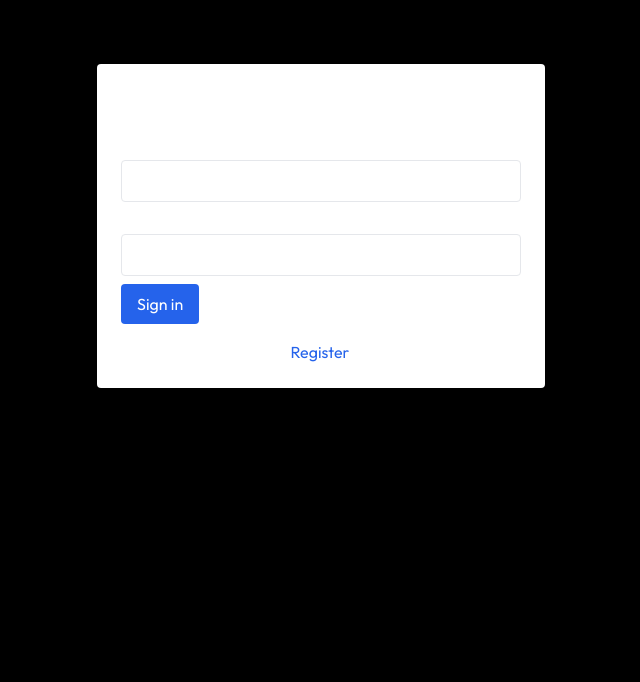
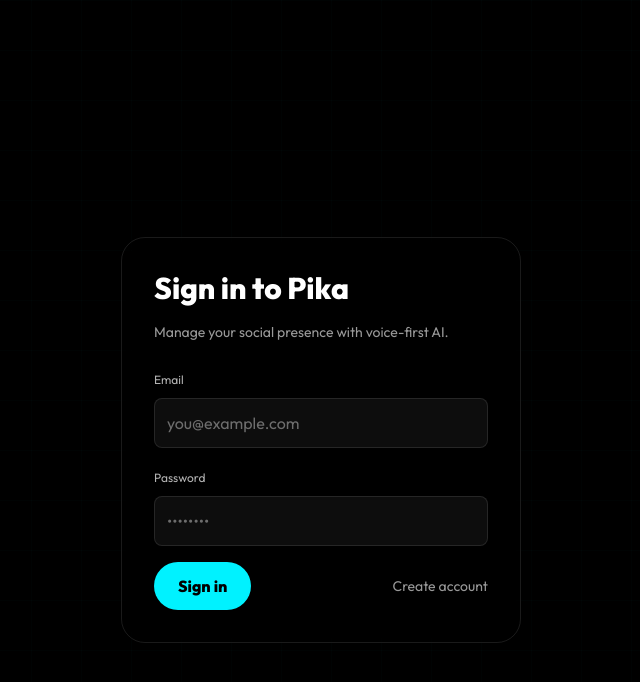
Before and after one commit to OneTeraByte7/Pika, a Next.js app in the folder client/: page /login in a window 1280 px wide. Shown: the top 682 px of the page, without its empty margins (319-959 px from the left). Built offline with nearby package versions, Linux system fonts and the light colour scheme; no server answers.

Commit message:
fixed:bugs

```diff
--- a/client/src/pages/login.js
+++ b/client/src/pages/login.js
@@ -27,23 +27,35 @@
     }
 
     return (
-        <div className="max-w-md mx-auto mt-16 p-6 bg-white rounded shadow">
-            <h1 className="text-2xl mb-4">Login</h1>
-            <form onSubmit={handleSubmit}>
-                <label className="block mb-2">
-                    Email
-                    <input type="email" value={email} onChange={(e) => setEmail(e.target.value)} className="w-full p-2 border rounded" required />
-                </label>
-                <label className="block mb-2">
-                    Password
-                    <input type="password" value={password} onChange={(e) => setPassword(e.target.value)} className="w-full p-2 border rounded" required />
-                </label>
-                {error && <div className="text-red-600 mb-2">{error}</div>}
-                <button type="submit" className="px-4 py-2 bg-blue-600 text-white rounded">Sign in</button>
-            </form>
-            <div className="mt-4">
-                Don't have an account? <a href="/register" className="text-blue-600">Register</a>
+        <section className="relative min-h-screen flex items-center justify-center pt-20">
+            <div className="absolute inset-0 bg-pitch-black" />
+            <div className="absolute inset-0 bg-grid-glow opacity-30" />
+
+            <div className="relative z-10 w-full max-w-md px-6">
+                <div className="backdrop-blur-md bg-white/3 border border-white/10 rounded-3xl p-8 text-white">
+                    <h1 className="text-3xl font-black mb-4">Sign in to Pika</h1>
+                    <p className="text-sm text-white/60 mb-6">Manage your social presence with voice-first AI.</p>
+
+                    <form onSubmit={handleSubmit} className="space-y-4">
+                        <div>
+                            <label className="text-xs text-white/70">Email</label>
+                            <input type="email" value={email} onChange={(e) => setEmail(e.target.value)} className="w-full mt-2 p-3 bg-white/5 border border-white/10 rounded-lg text-white placeholder-white/40" placeholder="you@example.com" required />
+                        </div>
+
+                        <div>
+                            <label className="text-xs text-white/70">Password</label>
+                            <input type="password" value={password} onChange={(e) => setPassword(e.target.value)} className="w-full mt-2 p-3 bg-white/5 border border-white/10 rounded-lg text-white placeholder-white/40" placeholder="••••••••" required />
+                        </div>
+
+                        {error && <div className="text-red-400 text-sm">{error}</div>}
+
+                        <div className="flex items-center justify-between">
+                            <button type="submit" className="px-6 py-3 bg-electric-blue text-black font-black rounded-full">Sign in</button>
+                            <a href="/register" className="text-sm text-white/60 hover:text-white">Create account</a>
+                        </div>
+                    </form>
+                </div>
             </div>
-        </div>
+        </section>
     )
 }
```
